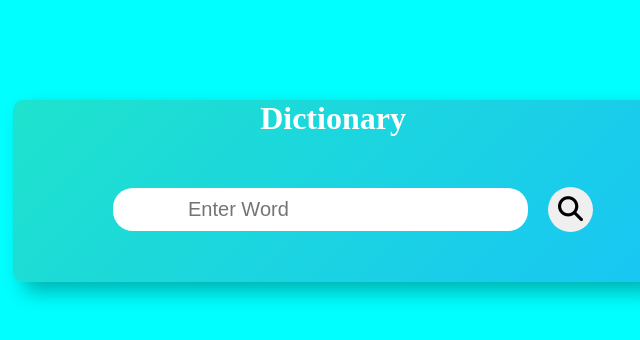
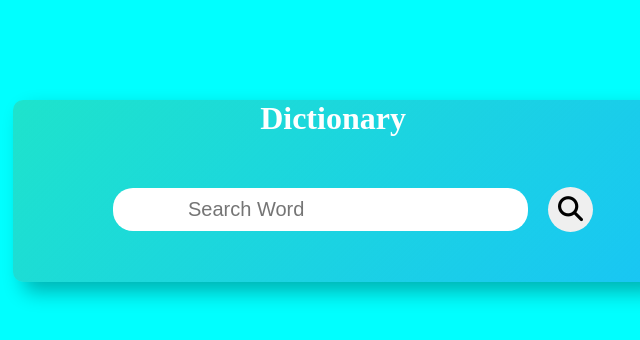
Before and after one commit to anand6361/Dictionary-App, a plain HTML site: page index.html in a window 1280 px wide. Shown: the full height of the page, 307-947 px from the left. Drawn offline with Linux system fonts and the light colour scheme.

Commit message:
Update index.html

```diff
--- a/index.html
+++ b/index.html
@@ -14,7 +14,7 @@
     <div class="container">
         <h1>Dictionary</h1>
         <div class="box">
-            <input type="text" class="input-box" placeholder="Enter Word">
+            <input type="text" class="input-box" placeholder="Search Word">
             <button><i class="fa-solid fa-magnifying-glass"></i></button>
         </div>
         <div class="detail">
```
